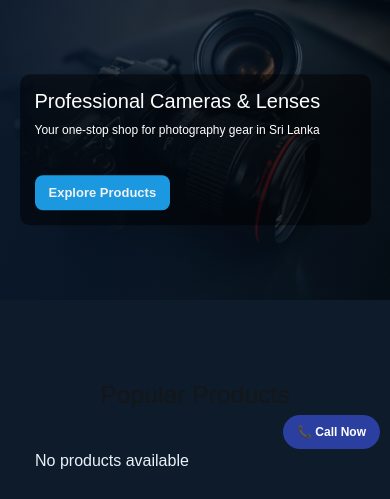
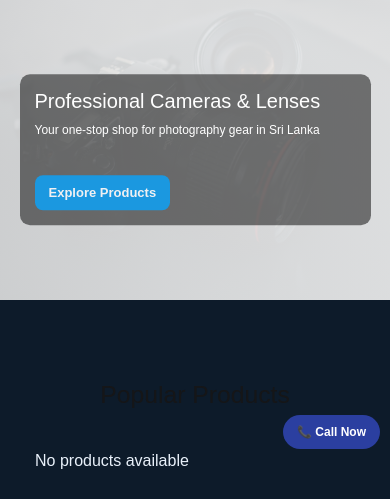
Before and after one commit to Sanduni2001-sys/camx, a Django app: page / in a window 390 px wide. Shown: the part 385-884 px from the top of the page. Run offline with Django 5.2, Linux system fonts and the light colour scheme; data that the repository does not hold is empty.

Commit message:
mobile responsive fix

```diff
--- a/config/shop/static/shop/css/home.css
+++ b/config/shop/static/shop/css/home.css
@@ -225,8 +225,8 @@ body {
     inset: 0;
     background: linear-gradient(
         to right,
-        rgba(10,26,47,0.85),
-        rgba(10,26,47,0.3)
+        rgba(240, 241, 242, 0.85),
+        rgba(242, 243, 244, 0.907)
     );
     z-index: 2;
 }
```
